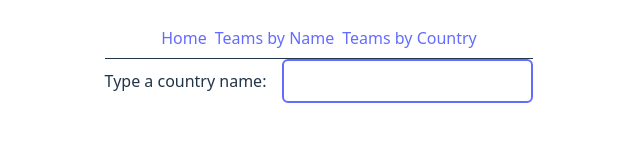
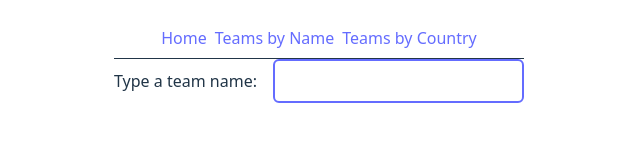
Before and after one commit to Camilo-Suarez98/football-info, a React (Vite) app: page /search-team-by-name in a window 1280 px wide. Shown: the part 340-482 px from the top of the page, without its empty margins (321-961 px from the left). Built offline with nearby package versions, Linux system fonts and the light colour scheme.

Commit message:
change label value

```diff
--- a/src/routes/search-team-by-name.tsx
+++ b/src/routes/search-team-by-name.tsx
@@ -41,7 +41,7 @@ function RouteComponent() {
     <div>
       <form onSubmit={handleSubmit} className='text-center'>
         <label htmlFor="country">
-          Type a country name:
+          Type a team name:
           <input
             id='country'
             type='text'
```
